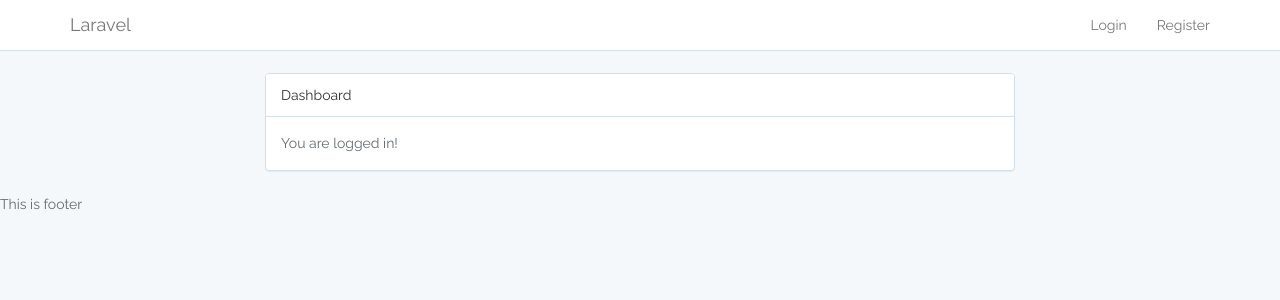
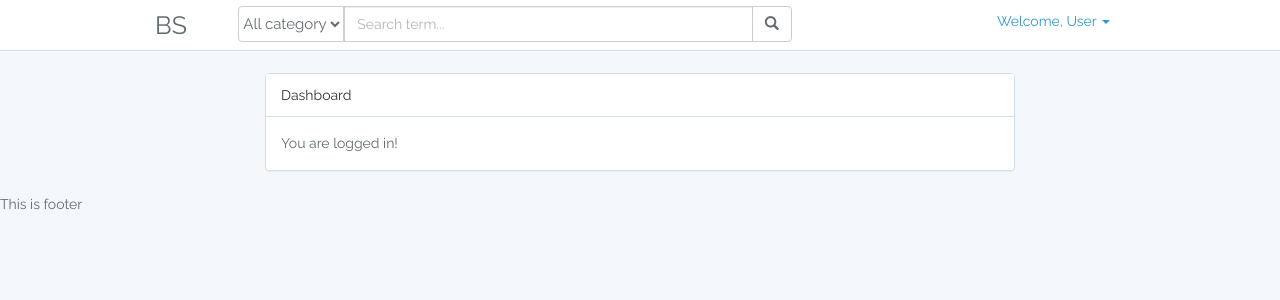
Before and after one commit to lusa-hust/BookStore, a Laravel app: page / in a window 1280 px wide. Shown: the top 300 px of the page. Run offline with Laravel 8, Linux system fonts and the light colour scheme; style sheets or scripts are compiled from the project's sources; settings files or empty folders that the repository lacks are supplied; some libraries are stand-ins or nearby versions.

Commit message:
Add: header

```diff
--- a/public/css/layout.css
+++ /dev/null
@@ -1,4 +0,0 @@
-.luong {
-    color: red;
-    font-size: 20px;
-}
--- /dev/null
+++ b/public/css/style.css
@@ -0,0 +1,28 @@
+/*********** css for header *****************/
+.header-container {
+    width: 1000px;
+    margin: 0 auto;
+}
+
+.header-container .logo {
+    line-height: 50px;
+    font-size: 25px;
+}
+
+.search-bar {
+    margin-top: 6px;
+}
+
+.search-bar select[name="category"] {
+    background-color: white;
+    height: 36px;
+    border: 1px solid #ccd0d2;
+    border-bottom-left-radius: 4px;
+    border-top-left-radius: 4px;
+}
+
+.filter-holder {
+    position: relative;
+    white-space: nowrap;
+    font-size: 15px;
+}
--- a/resources/views/layouts/header.blade.php
+++ b/resources/views/layouts/header.blade.php
@@ -1,55 +1,38 @@
 <nav class="navbar navbar-default navbar-static-top">
-    <div class="container">
-        <div class="navbar-header">
-
-            <!-- Collapsed Hamburger -->
-            <button type="button" class="navbar-toggle collapsed" data-toggle="collapse" data-target="#app-navbar-collapse">
-                <span class="sr-only">Toggle Navigation</span>
-                <span class="icon-bar"></span>
-                <span class="icon-bar"></span>
-                <span class="icon-bar"></span>
-            </button>
-
-            <!-- Branding Image -->
-            <a class="navbar-brand" href="{{ url('/') }}">
-                {{ config('app.name', 'Laravel') }}
-            </a>
+    <div class="row header-container">
+        <div class="col-xs-1">
+            <div class="logo">
+                BS
+            </div>
         </div>
-
-        <div class="collapse navbar-collapse" id="app-navbar-collapse">
-            <!-- Left Side Of Navbar -->
-            <ul class="nav navbar-nav">
-                &nbsp;
-            </ul>
-
-            <!-- Right Side Of Navbar -->
-            <ul class="nav navbar-nav navbar-right">
-                <!-- Authentication Links -->
-                @if (Auth::guest())
-                <li><a href="{{ route('login') }}">Login</a></li>
-                <li><a href="{{ route('register') }}">Register</a></li>
-                @else
-                <li class="dropdown">
-                    <a href="#" class="dropdown-toggle" data-toggle="dropdown" role="button" aria-expanded="false">
-                        {{ Auth::user()->name }} <span class="caret"></span>
-                    </a>
-
-                    <ul class="dropdown-menu" role="menu">
-                        <li>
-                            <a href="{{ route('logout') }}"
-                               onclick="event.preventDefault();
-                                                     document.getElementById('logout-form').submit();">
-                                Logout
-                            </a>
-
-                            <form id="logout-form" action="{{ route('logout') }}" method="POST" style="display: none;">
-                                {{ csrf_field() }}
-                            </form>
-                        </li>
-                    </ul>
-                </li>
-                @endif
-            </ul>
+        <div class="col-xs-7">
+            <form class="input-group search-bar">
+                <div class="input-group-btn search-panel filter-holder">
+                    <select name="category">
+                        <option>All category</option>
+                        <option>Category 1</option>
+                    </select>
+                </div>
+                <input type="hidden" name="search_param" value="all" id="search_param">
+                <input type="text" class="form-control" name="x" placeholder="Search term...">
+                <span class="input-group-btn">
+                    <button class="btn btn-default" type="button"><span class="glyphicon glyphicon-search"></span></button>
+                </span>
+            </form>
+        </div>
+        <div class="col-xs-4">
+            <div class="pull-right">
+                <ul class="nav pull-right">
+                    <li class="dropdown"><a href="#" class="dropdown-toggle" data-toggle="dropdown">Welcome, User <b class="caret"></b></a>
+                        <ul class="dropdown-menu">
+                            <li><a href="#"><i class="icon-cog"></i> Shopping cart</a></li>
+                            <li><a href="#"><i class="icon-envelope"></i> Management</a></li>
+                            <li class="divider"></li>
+                            <li><a href="#"><i class="icon-off"></i> Logout</a></li>
+                        </ul>
+                    </li>
+                </ul>
+              </div>
         </div>
     </div>
 </nav>
--- a/resources/views/layouts/layout.blade.php
+++ b/resources/views/layouts/layout.blade.php
@@ -12,7 +12,7 @@
 
     <!-- Styles -->
     <link href="{{ asset('css/app.css') }}" rel="stylesheet">
-    <link href="{{ asset('css/layout.css') }}" rel="stylesheet">
+    <link href="{{ asset('css/style.css') }}" rel="stylesheet">
     @yield('style')
 
     <!-- Scripts -->
```
